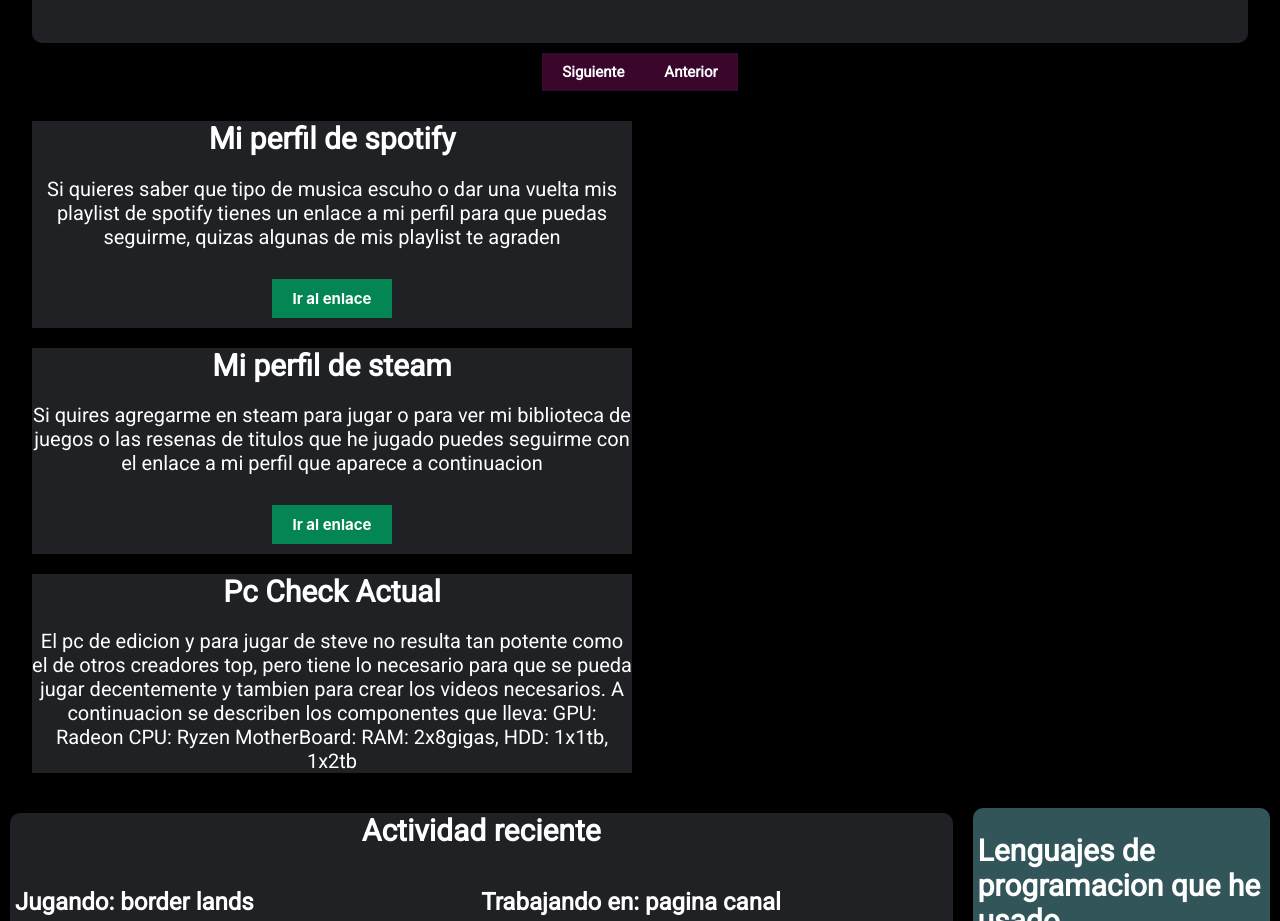
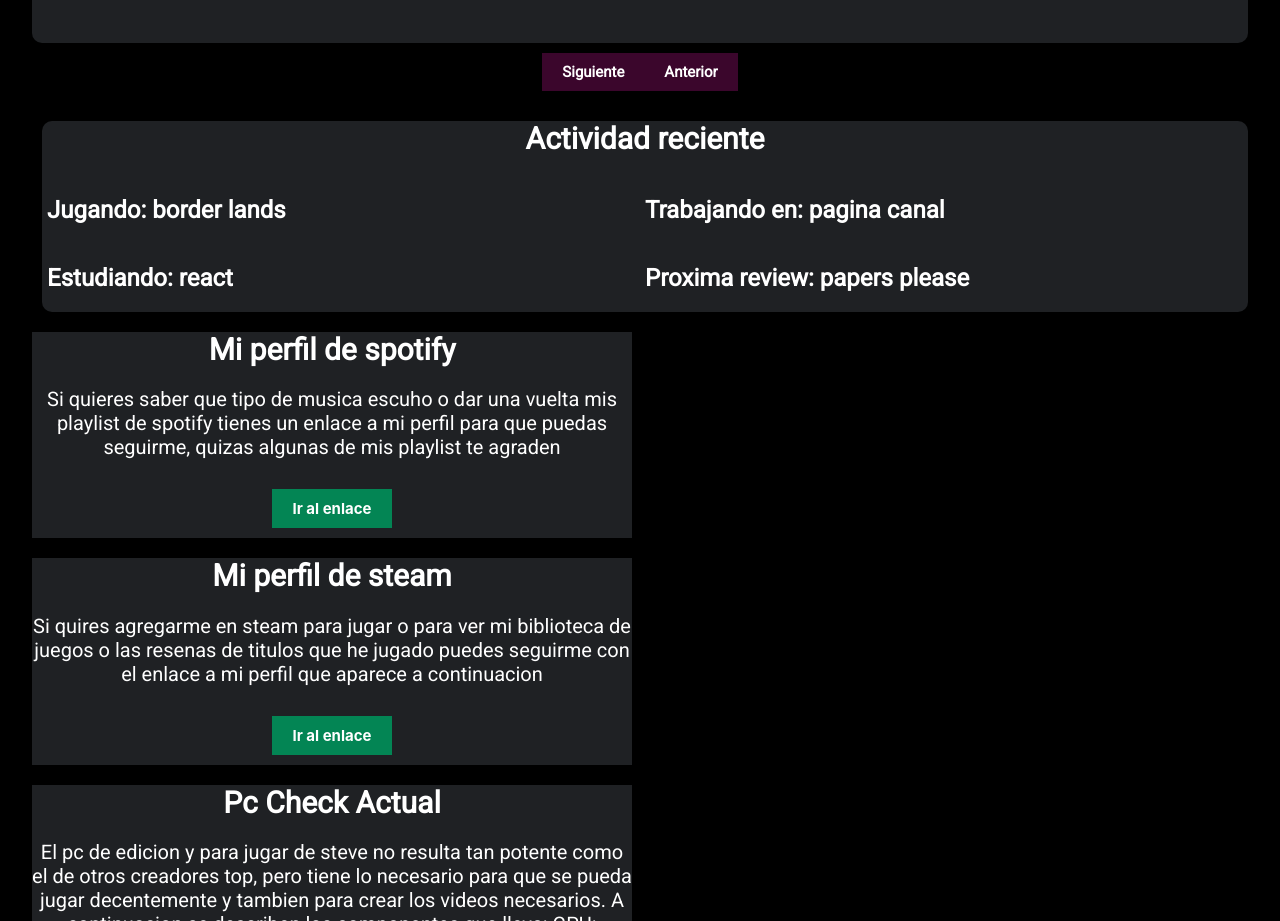
Before and after one commit to SteveBartmoss/steveapp, a React (Create React App) app: page /steve in a window 1280 px wide. Shown: the part 2475-3396 px from the top of the page. Built offline with nearby package versions, Linux system fonts and the light colour scheme.

Commit message:
add a new element in the menu item main

```diff
--- a/src/pages/Steve.js
+++ b/src/pages/Steve.js
@@ -95,6 +95,8 @@ function Steve() {
 
                 <Grid />
 
+                <Actividad juego={"border lands"} trabajo={"pagina canal"} estudio={"react"} review={"papers please"} />
+
                 <div className="item-mid">
                     <h1 className="title1">Mi perfil de spotify</h1>
                     <p className="Content">Si quieres saber que tipo de musica escuho o dar una vuelta mis playlist de spotify tienes un enlace a mi perfil
```
